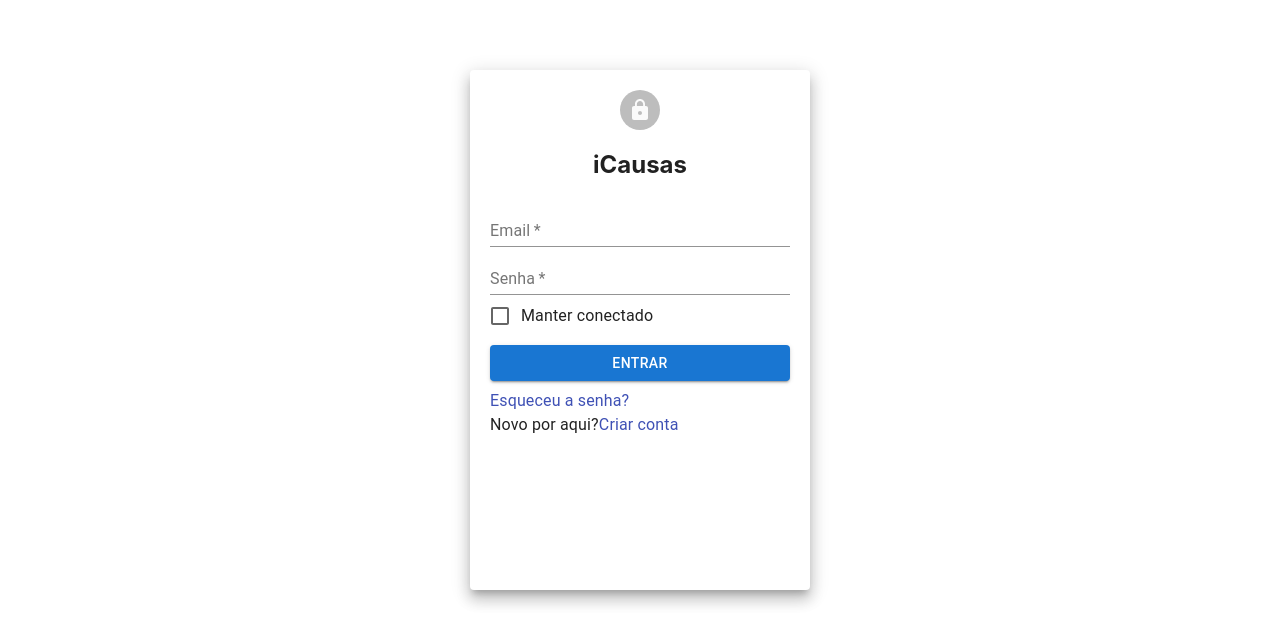
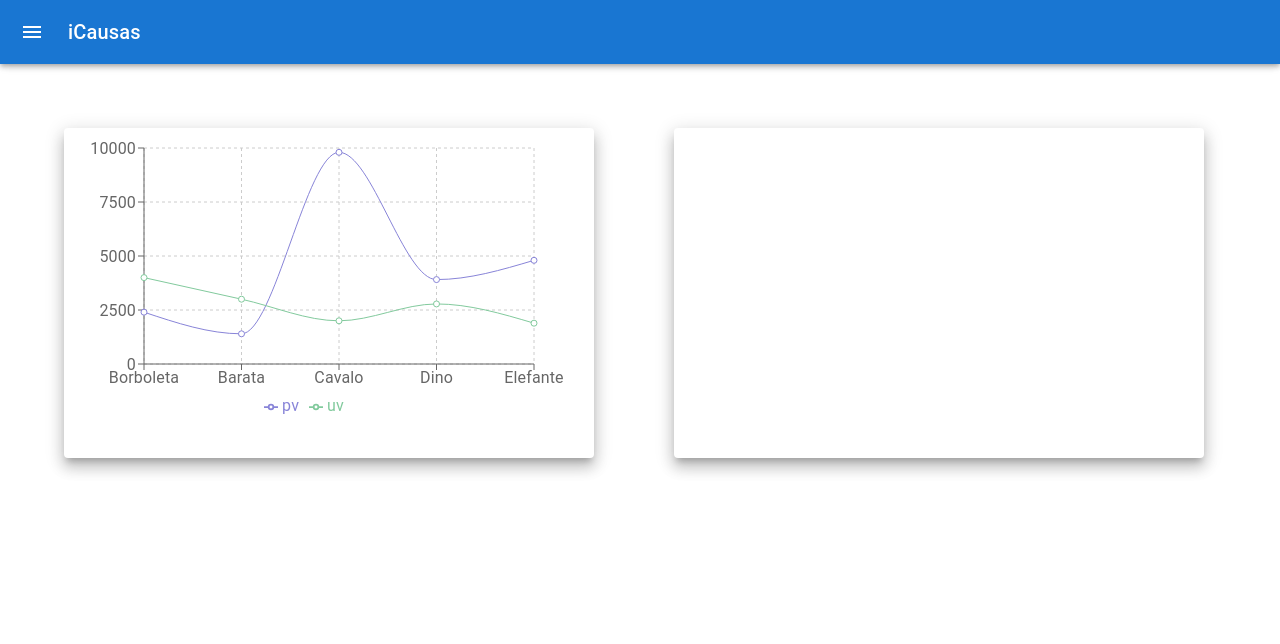
Before and after one commit to josedhontas/iCausas-interface, a React (Create React App) app in the folder icausas/: page / in a window 1280 px wide. Shown: the top 644 px of the page. Built offline with nearby package versions, Linux system fonts and the light colour scheme.

Commit message:
mudanca app

```diff
--- a/icausas/src/App.js
+++ b/icausas/src/App.js
@@ -5,7 +5,7 @@ import Login from './Pages/login';
 
 function App() {
   return (
-    <Login> </Login>
+    <Barramenu> </Barramenu>
     );
 }
 
```
